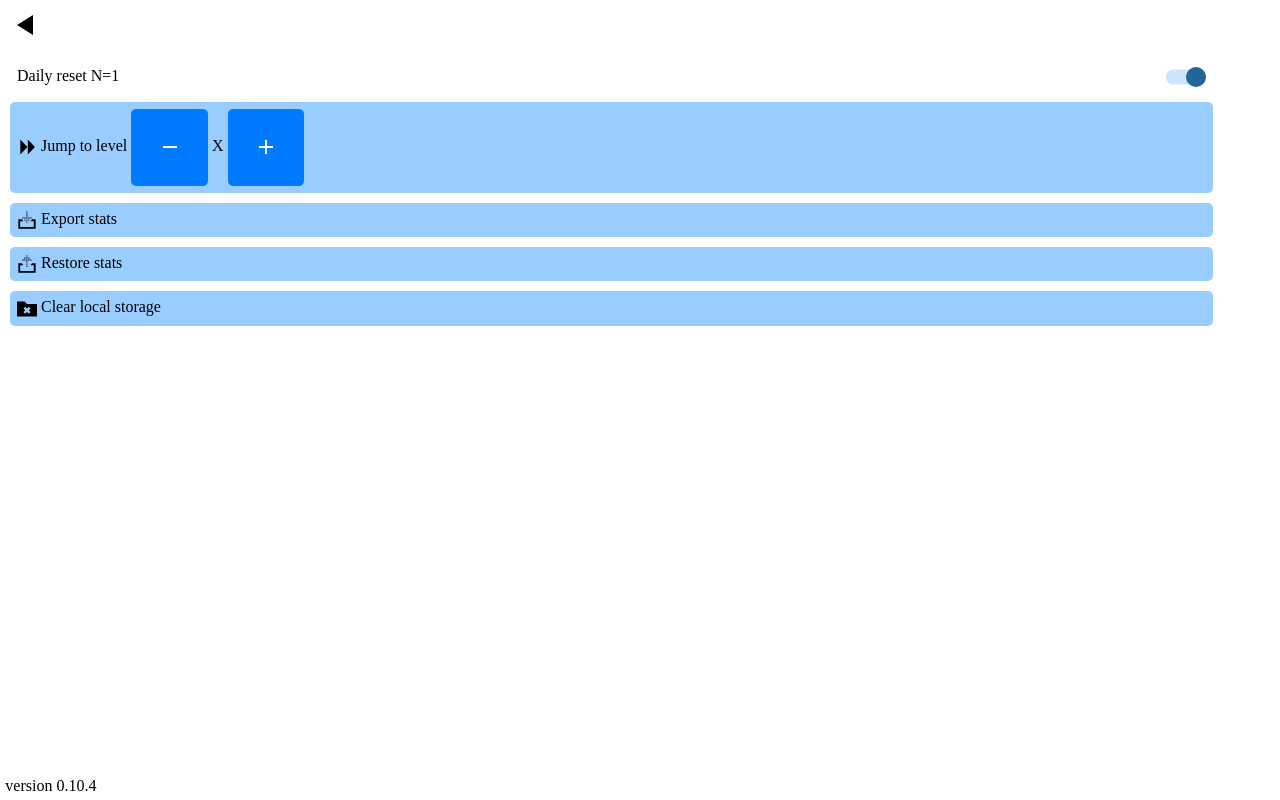
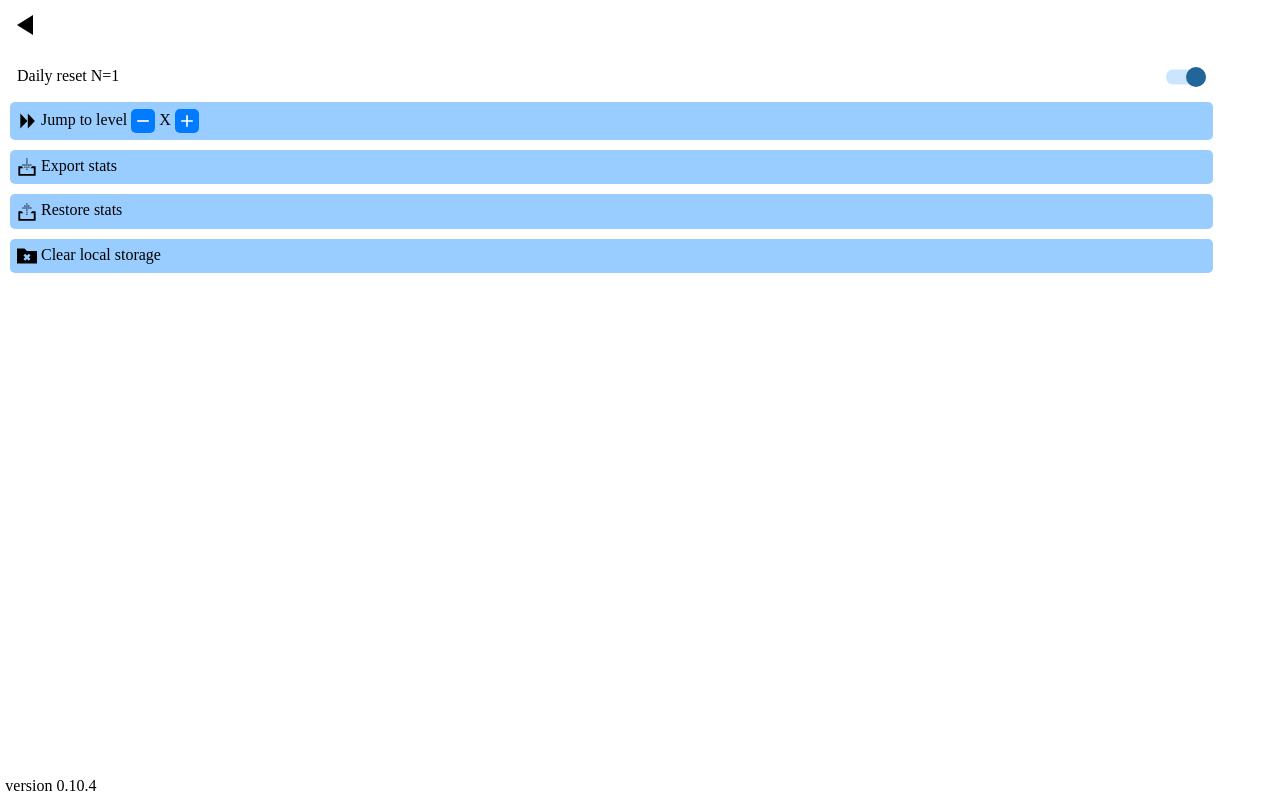
Before and after one commit to jperryhouts/Dual-N-Back, a plain HTML site: page screens/config.html in a window 1280 px wide. Drawn offline with Linux system fonts and the light colour scheme.

Commit message:
Fix size of level adjust buttons on desktop

```diff
--- a/screens/config.html
+++ b/screens/config.html
@@ -70,13 +70,13 @@
                     </div>
                     <span style="vertical-align: center;">Jump to level</span>
                     <div id="#level_down" class="square-button">
-                        <svg viewBox="0 0 24 24" width="24" height="24" fill="white" aria-hidden="true">
+                        <svg viewBox="0 0 24 24" width="1.25em" height="1.25em" fill="white" aria-hidden="true">
                             <path d="M19 11H5v2h14v-2z"></path>
                         </svg>
                     </div>
                     <span id="#level_num" style="vertical-align: center;">X</span>
                     <div id="#level_up" class="square-button">
-                        <svg viewBox="0 0 24 24" width="24" height="24" fill="white" aria-hidden="true">
+                        <svg viewBox="0 0 24 24" width="1.25em" height="1.25em" fill="white" aria-hidden="true">
                             <path d="M19 11h-6V5h-2v6H5v2h6v6h2v-6h6v-2z"></path>
                         </svg>
                     </div>
--- a/styles/default.css
+++ b/styles/default.css
@@ -93,8 +93,8 @@ td {
 }
 
 .square-button {
-    width: 6vw; /* Adjust the size as per your requirement */
-    height: 6vw; /* This ensures the square shape */
+    width: 1.5em;
+    height: 1.5em;
     background-color: #007bff; /* Button-like blue background */
     color: white; /* White text color */
     display: inline-flex;
@@ -102,8 +102,7 @@ td {
     vertical-align: middle;
     align-items: center;
     font-weight: bold;
-    font-size: 2em; /* Adjust based on your size preference */
-    border: none; /* Remove if you prefer the button to have a border */
+    border: none;
     cursor: pointer; /* Changes the cursor to signify it's clickable */
     border-radius: 5px; /* Optional: for rounded corners */
     user-select: none; /* Prevents the user from selecting the content */
@@ -119,5 +118,5 @@ td {
     justify-content: center;
     vertical-align: middle;
     align-items: center;
-    border: none; /* Remove if you prefer the button to have a border */
+    border: none;
 }
```
